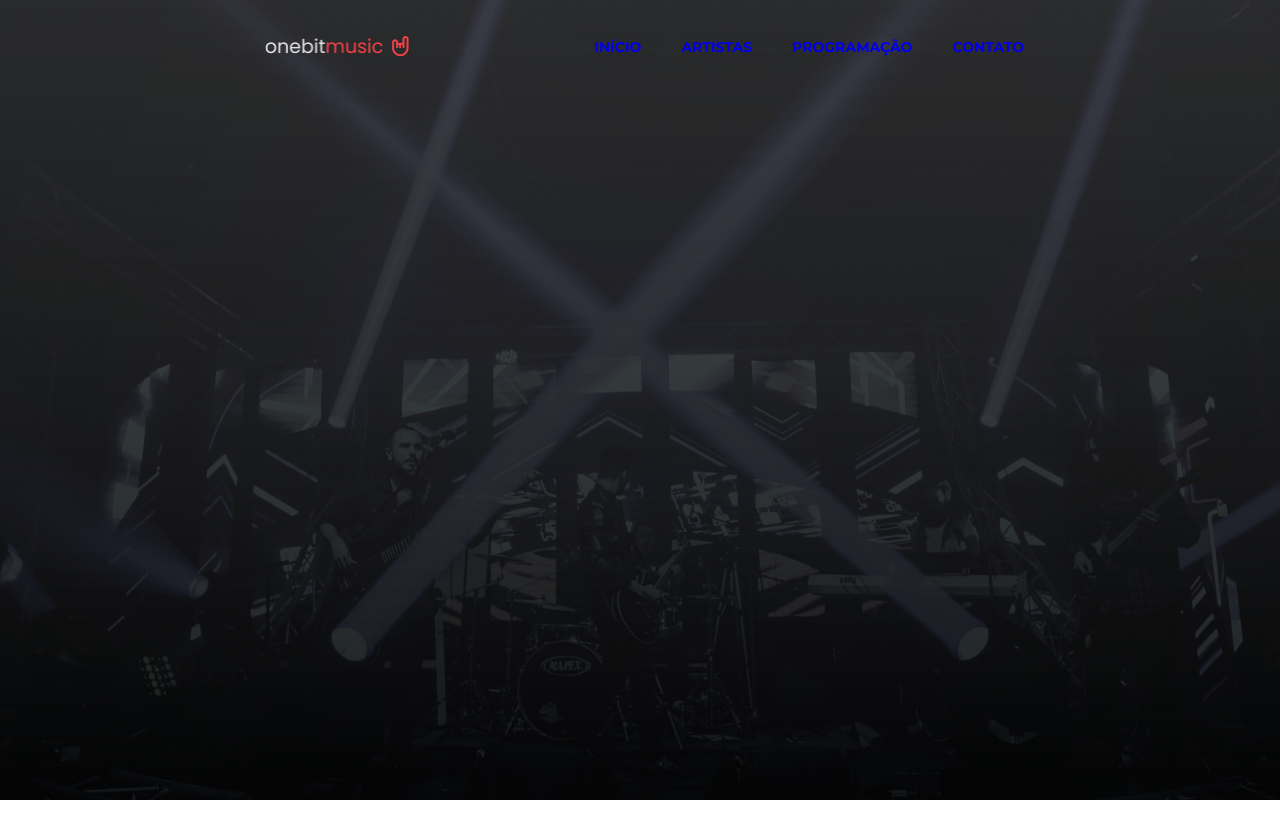
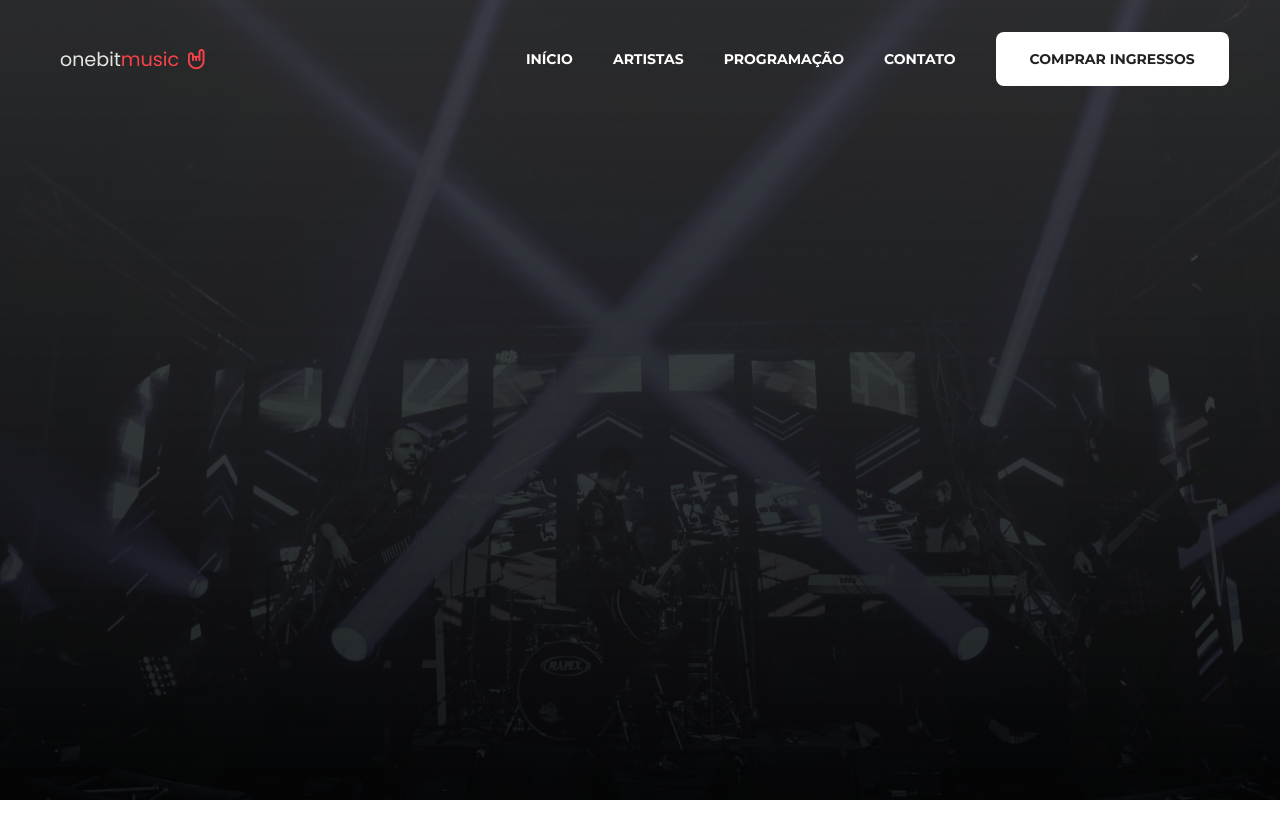
Before and after one commit to lucaseduardocrp/OBCMusic, a Next.js app: page / in a window 1280 px wide. Shown: the top 838 px of the page. Built offline with nearby package versions, Linux system fonts and the light colour scheme.

Commit message:
BurgerMenu

```diff
--- /dev/null
+++ b/src/components/BurgerMenu.tsx
@@ -0,0 +1,33 @@
+import { styled } from "styled-components"
+
+const MenuIcon = styled.div`
+   border-top: 0.2rem solid ${({theme}) => theme.colors.white};
+    width: 3rem;
+
+    &::before, &::after{
+      content: '';
+      position: relative;
+      display: block;
+      width: 3rem;
+      height: 0.2rem;
+      background: ${({theme}) => theme.colors.white};
+      margin-top: 1rem;
+      transition: .3s;
+    }
+
+    .menuActive{
+      border-top-color: transparent;
+
+      &::before{
+        transform: rotate(135deg);
+      }
+      &::after{
+        transform: rotate(-135deg);
+        top: -1.18rem;
+      }
+    }
+`;
+
+export default function BurgerMenu(props: {className: string}) {
+  return <MenuIcon className={props.className} />
+}
--- a/src/components/Button/index.tsx
+++ b/src/components/Button/index.tsx
@@ -0,0 +1,17 @@
+import { ReactNode } from "react";
+import { Container } from "./styles";
+
+interface ButtonProps {
+  children: ReactNode,
+  href: string,
+  background: 'Red' | 'Black' | 'White',
+  color?: 'White',
+}
+
+export default function Button({href, children, background, color}: ButtonProps) {
+  return (
+    <Container background={background} color={color} href={href}>
+      {children}
+    </Container>
+  )
+}
--- a/src/components/Button/styles.ts
+++ b/src/components/Button/styles.ts
@@ -0,0 +1,23 @@
+import { FlexCSS } from "@/styles/Mixins";
+import { styled } from "styled-components";
+
+type ContainerProps = {
+  background?: 'Red' | 'Black' | 'White',
+}
+
+export const Container = styled.a<ContainerProps>`
+  ${FlexCSS};
+  gap: 1.2rem;
+  padding: 1.8rem 3.4rem;
+  border-radius: 0.8rem;
+
+  background-color: ${({ theme, background }) => background === 'Red' ? theme.colors.primary : background === 'Black' ? theme.colors.dark : theme.colors.white};
+  color: ${({ theme, color }) => color === 'White' ? theme.colors.white : theme.colors.dark};
+
+  transition: all .30s ease;
+
+  &:hover{
+    opacity: 85%;
+    transform: scale(0.98);
+  }
+`;
--- a/src/layouts/Header/index.tsx
+++ b/src/layouts/Header/index.tsx
@@ -1,14 +1,27 @@
 import Image from "next/image";
-import { HeaderContainer, Navlinks } from "./styles";
+import { HeaderContainer, MobileMenu, Navlinks } from "./styles";
 import Link from "next/link";
+import Button from "@/components/Button";
+import BurgerMenu from "@/components/BurgerMenu";
+import { useState } from "react";
 
 export default function Header() {
+  const [active, setActive] = useState(false);
+
+  const handleMenu = () => {
+    setActive(!active)
+  }
+
   return (
     <HeaderContainer>
       <nav>
         <Image src={'/Logo.png'} alt="Onebitmusic" width={153.46} height={29} />
 
-        <Navlinks>
+        <MobileMenu onClick={handleMenu}>
+          <BurgerMenu className={!active ? '.menuActive' : ''} />
+        </MobileMenu>
+
+        <Navlinks className={!active ? '' : 'close'}>
           <li>
             <Link href={'/'}>INÍCIO</Link>
           </li>
@@ -21,6 +34,8 @@ export default function Header() {
           <li>
             <Link href={'/contact'}>CONTATO</Link>
           </li>
+
+          <Button background="White" href="/ticket">COMPRAR INGRESSOS</Button>
         </Navlinks>
       </nav>
     </HeaderContainer>
--- a/src/layouts/Header/styles.ts
+++ b/src/layouts/Header/styles.ts
@@ -12,18 +12,52 @@ export const HeaderContainer = styled.header`
     ${FlexCSS};
     justify-content: space-between;
   }
-`;
+
+  @media (max-width: 90rem) {
+    padding: 3.2rem 4%;
+  }
+  `;
 
 export const Navlinks = styled.ul`
   ${FlexCSS};
   gap: 4rem;
+  text-transform: uppercase;
 
   a{
    ${({ theme }) => css`
       font-family: ${theme.fonts.headlines};
       font-size: ${theme.sizes.sm};
       font-weight: 600;
-      text-transform: uppercase;
     `}
   }
+  li > a{
+    color: ${({theme}) => theme.colors.white};
+
+    &:hover{
+      color: ${({theme}) => theme.colors.primary}
+    }
+  }
+
+  @media (max-width: 64rem) {
+    position: absolute;
+    width: 100%;
+    flex-direction: column;
+    align-items: start;
+    top: 8rem;
+    left: 0;
+    padding: 2.5rem;
+    backdrop-filter: blur(10px);
+  }
+  .close{
+    display: none;
+  }
 `;
+
+export const MobileMenu = styled.div`
+  display: none;
+
+
+  @media (max-width: 64rem) {
+    display: block;
+  }
+`;
```
